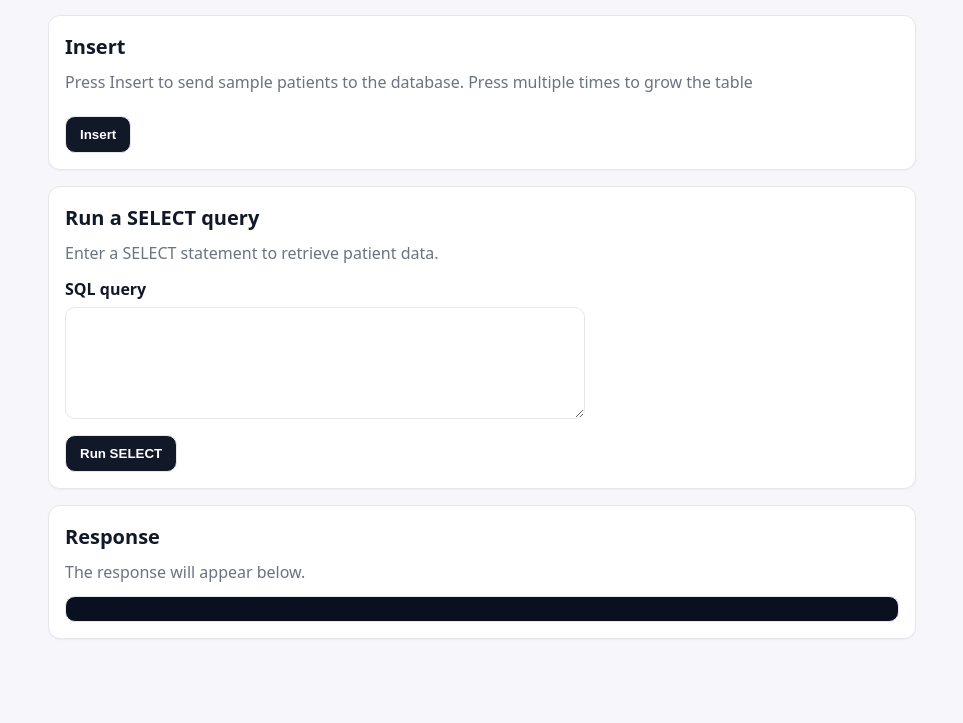
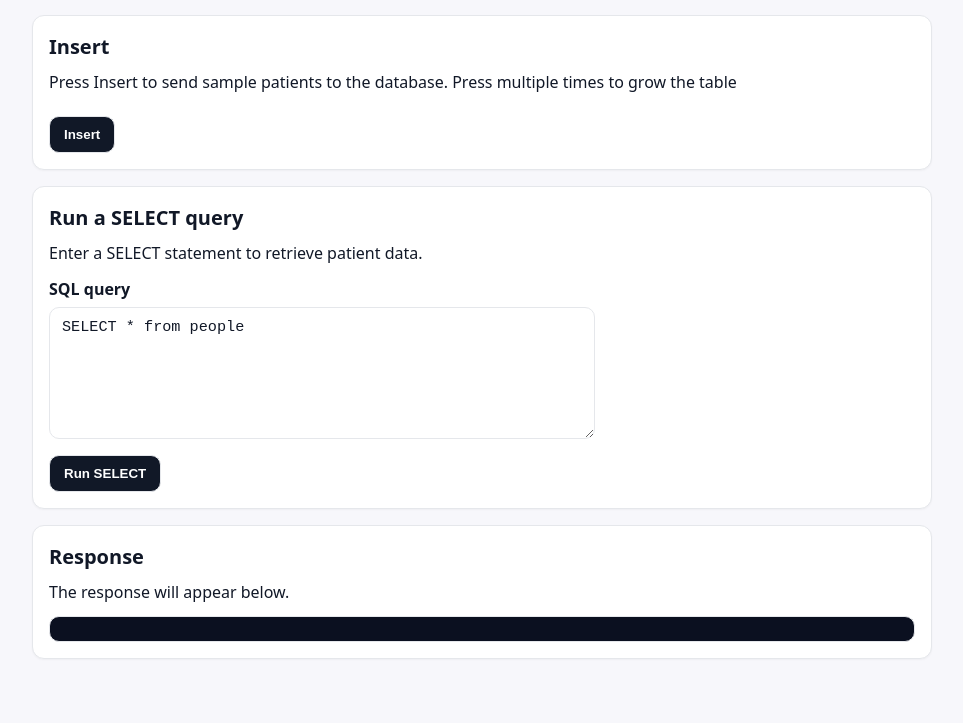
Before and after one commit to BCIT-COMP-4537/lab-4, a plain HTML site: page Server1/index.html in a window 1280 px wide. Shown: the part 121-844 px from the top of the page, without its empty margins (158-1121 px from the left). Drawn offline with Linux system fonts and the light colour scheme.

Commit message:
added default query
default query should show the user what the table name is by having a default value, also made text fields appear as console text

```diff
--- a/Server1/css/styles.css
+++ b/Server1/css/styles.css
@@ -4,14 +4,10 @@
   --radius: 12px;
   --border: #e5e7eb;
   --bg: #ffffff;
-  --muted: #6b7280;
   --text: #111827;
   --card-bg: #ffffff;
   --page-bg: #f7f7fb;
-}
-
-* {
-  box-sizing: border-box;
+  --font-fam: system-ui, -apple-system, Segoe UI, Roboto, Helvetica, Arial, sans-serif;
 }
 
 html, body {
@@ -22,7 +18,7 @@ body {
   margin: 0;
   background: var(--page-bg);
   color: var(--text);
-  font-family: system-ui, -apple-system, Segoe UI, Roboto, Helvetica, Arial, sans-serif;
+  font-family: var(--font-fam);
   line-height: 1.5;
 }
 
@@ -83,7 +79,6 @@ textarea {
   padding: 10px 12px;
   border: 1px solid var(--border);
   border-radius: 10px;
-  font-family: ui-monospace, SFMono-Regular, Menlo, Monaco, Consolas, "Liberation Mono", "Courier New", monospace;
   font-size: 0.95rem;
   background: var(--bg);
   color: var(--text);
--- a/Server1/js/app.js
+++ b/Server1/js/app.js
@@ -37,6 +37,8 @@ export class App {
         this.setText(this.resDesc, MSG.RESPONSE_DESC);
 
         this.setStatus(MSG.STATUS_READY);
+
+        if (this.qInput) this.qInput.value = MSG.DEFAULT_QUERY;
     }
 
     bindEvents() {
--- a/Server1/lang/en/user.js
+++ b/Server1/lang/en/user.js
@@ -29,7 +29,7 @@ export const MSG = {
   STATUS_QUERYING: 'Running query...',
 
   // Default query placed in the textarea on page load
-  DEFAULT_QUERY: 'select * from people',
+  DEFAULT_QUERY: 'SELECT * from people',
 
   /* -------------------- RESPONSE CARD -------------------- */
   RESPONSE_HEADING: 'Response',
```
